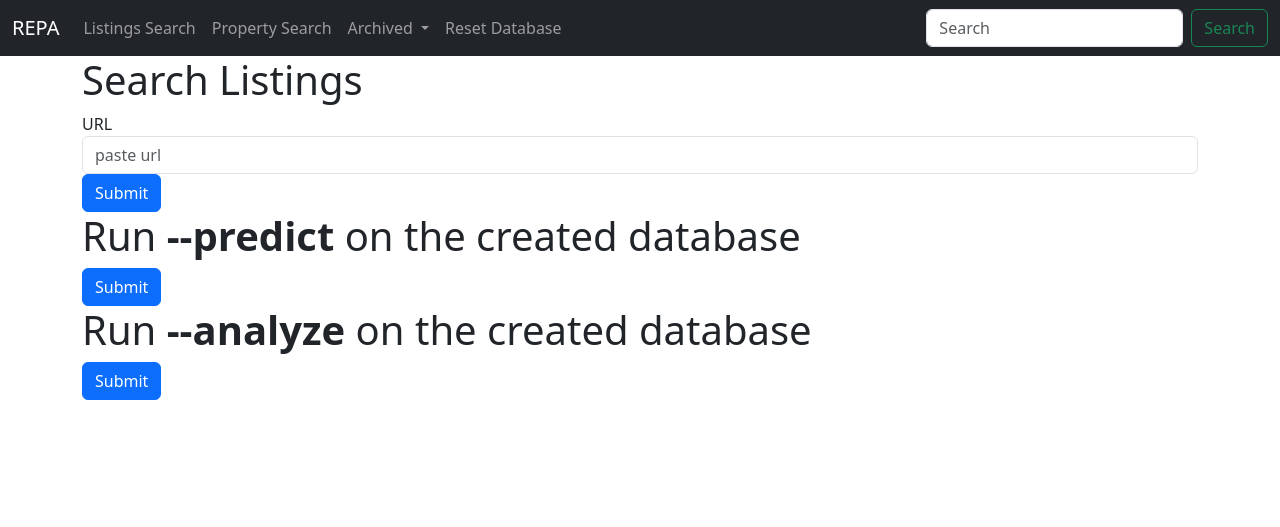
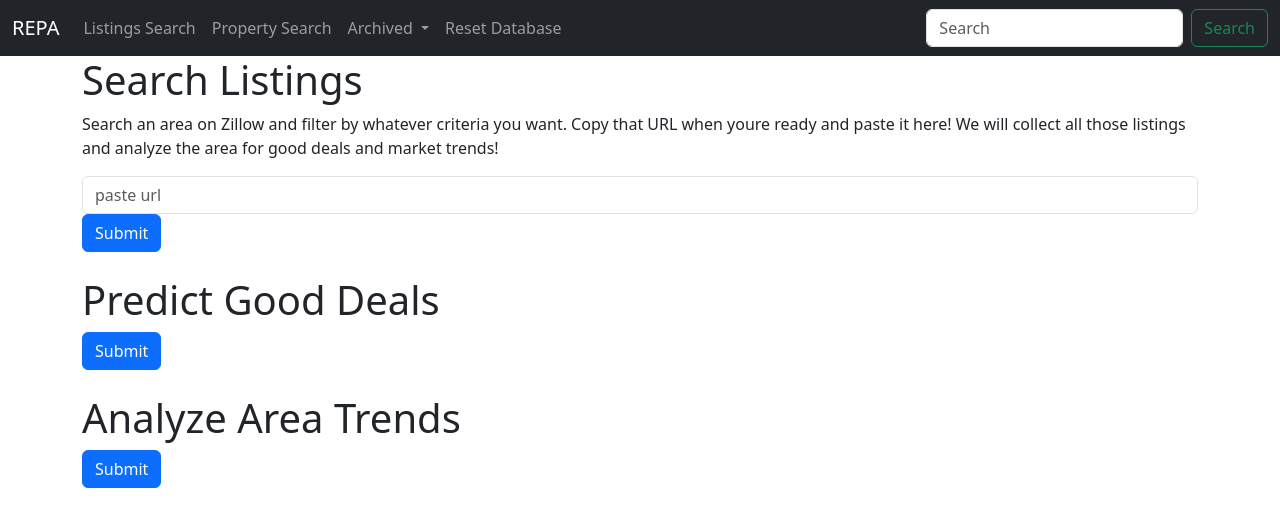
Before and after one commit to adensattler/REPA, a Flask app: page /listings-search in a window 1280 px wide. Shown: the top 527 px of the page. Run offline with Flask 3, Linux system fonts and the light colour scheme.

Commit message:
format fixes. nav brand redirects to index insead of home

```diff
--- a/Main/templates/base.html
+++ b/Main/templates/base.html
@@ -23,7 +23,7 @@
         <div class="container-fluid">
 
             <!-- Brand -->
-            <a class="navbar-brand" href="{{ url_for('home')}}">REPA</a>
+            <a class="navbar-brand" href="{{ url_for('index')}}">REPA</a>
 
             <!-- NAV Burger -->
             <button class="navbar-toggler" type="button" data-bs-toggle="collapse"
--- a/Main/templates/listings_search.html
+++ b/Main/templates/listings_search.html
@@ -4,10 +4,9 @@
 
 <!-- Search Listings // Add Listings to Database -->
 <h1>{% block title %} Search Listings {% endblock %}</h1>
+<p>Search an area on Zillow and filter by whatever criteria you want. Copy that URL when youre ready and paste it here! We will collect all those listings and analyze the area for good deals and market trends!</p>
 <form method="post">
     <div class="form-group">
-        <label for="url">URL</label>
-
         <input type="text" name="url" placeholder="paste url" class="form-control"
             value="{{ request.form['url'] }}"></input>
     </div>
@@ -19,9 +18,10 @@
 {% if success_message %}
     <p>{{ success_message }}</p>
 {% endif %}
+<br>
 
 <!-- Predict Button -->
-<h1>Run <b>--predict</b> on the created database </h1>
+<h1>Predict Good Deals</h1>
 
 <form method="post">
     <div class="form-group">
@@ -33,10 +33,10 @@
 <div>
     {{predict_result|safe}}
 </div>
-
+<br>
 
 <!-- Analyze Button -->
-<h1>Run <b>--analyze</b> on the created database</h1>
+<h1>Analyze Area Trends</h1>
 
 <form method="post">
     <div class="form-group">
```
